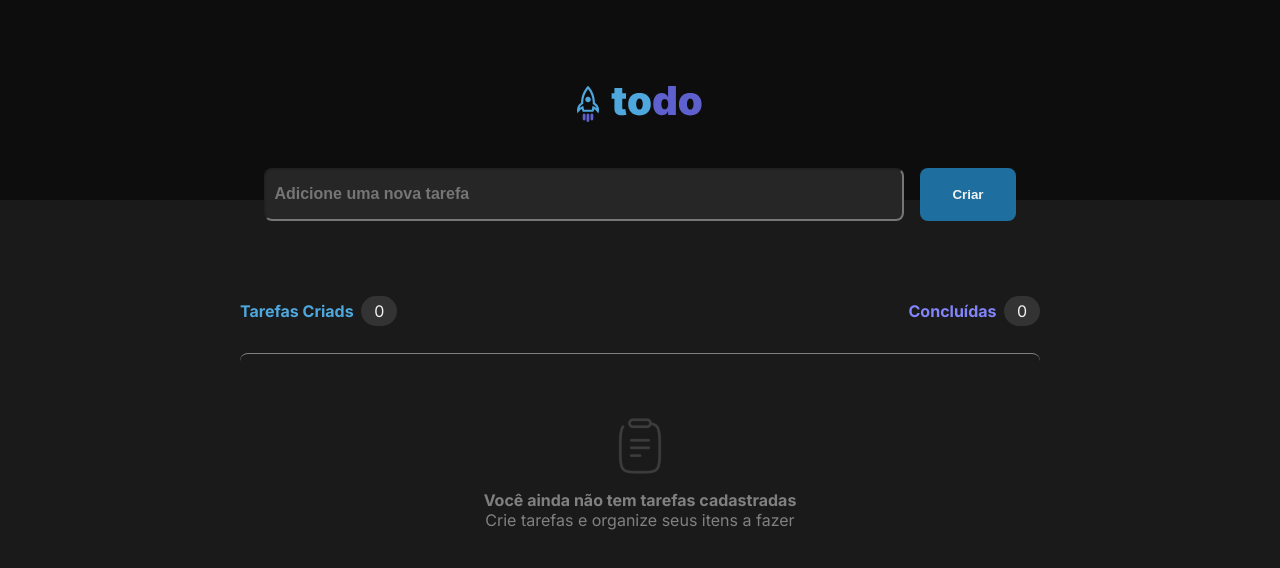
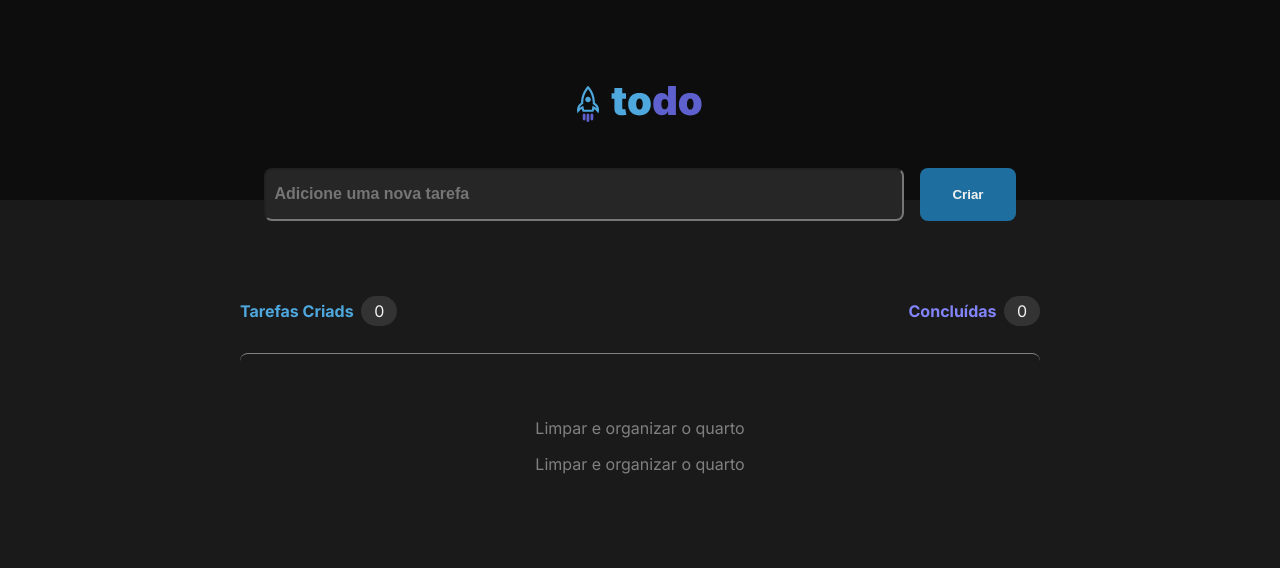
Before and after one commit to ThomasDixini/ToDo-List, a React (Vite) app: page / in a window 1280 px wide. Shown: the top 568 px of the page. Built offline with nearby package versions, Linux system fonts and the light colour scheme.

Commit message:
Renderizando tasks apenas se tiver algo no Array

```diff
--- a/src/components/TasksContainer.tsx
+++ b/src/components/TasksContainer.tsx
@@ -2,10 +2,29 @@ import styles from './tasksContainer.module.css';
 import listLogo from '../assets/listLogo.svg'
 
 export function TasksContainer() {
+
+    interface Task {
+        id: number;
+        content: string;
+    }
+
+    const tasks: Task[] = [
+        {
+            id: 1,
+            content: 'Limpar e organizar o quarto'
+        },
+        {
+            id: 2,
+            content: 'Limpar e organizar o quarto'
+        },
+    ];
+
+    const taskListIsEmpty = tasks.length == 0;
+
     return(
         <div className={styles.tasksBox}>
             <header>
-                <div>
+                <div >
                     <strong> Tarefas Criads </strong>
                     <span> 0 </span>
                 </div>
@@ -15,11 +34,21 @@ export function TasksContainer() {
                 </div>
             </header>
             <div className={styles.content}>
-                <img src={listLogo} alt="Logo de Lista" />
-                <p>
-                    <strong>Você ainda não tem tarefas cadastradas</strong>
-                    <p>Crie tarefas e organize seus itens a fazer</p>
-                </p>
+                {
+                    taskListIsEmpty ? (
+                        <>
+                            <img src={listLogo} alt="Logo de Lista" />
+                            <p>
+                                <strong>Você ainda não tem tarefas cadastradas</strong>
+                                <p>Crie tarefas e organize seus itens a fazer</p>
+                            </p>
+                        </>
+                    ) : (
+                        tasks.map((task) => {
+                            return <p> {task.content} </p>
+                        })
+                    )
+                }
             </div>
         </div>
     );
```
